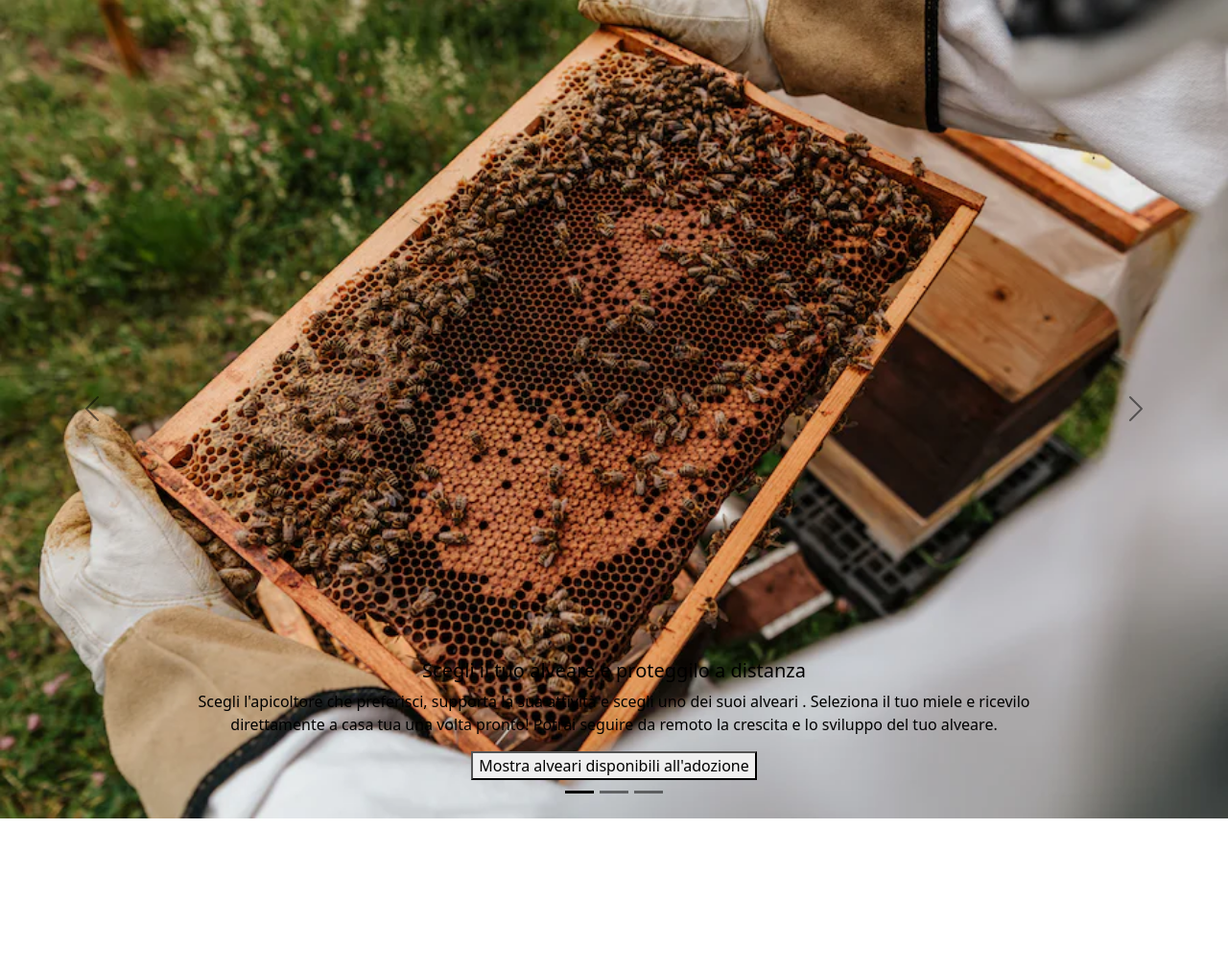
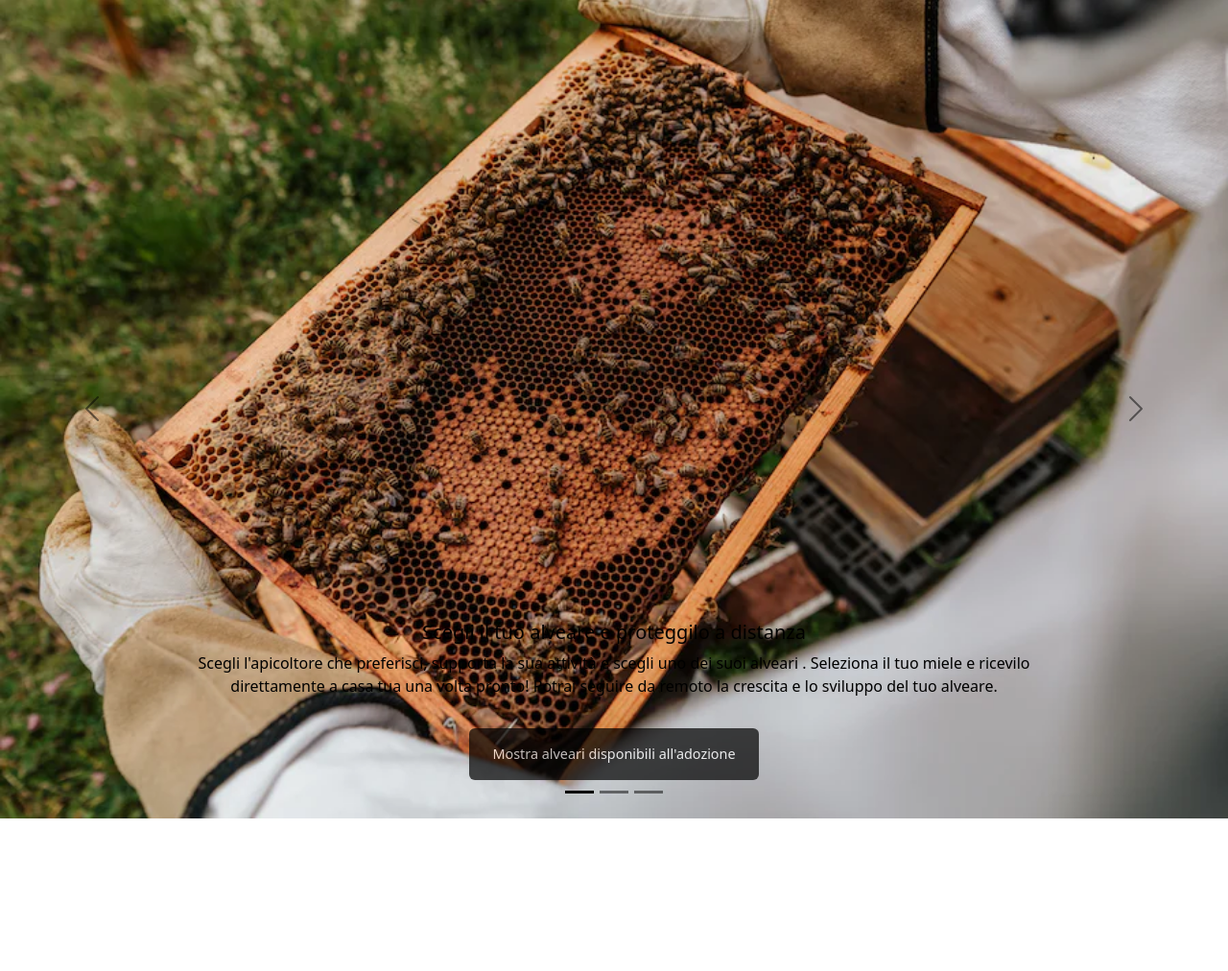
Before and after one commit to gianwario/BeeHave, a Flask app: page / in a window 1280 px wide. Shown: the part 1543-2555 px from the top of the page at 96% size. Run offline with Flask 2, Linux system fonts and the light colour scheme; parts of the project's set-up code (start-up, migrations or seed data) failed here and were passed over.

Commit message:
carousel text fix

```diff
--- a/Website/flaskr/gestione_vendita/GestioneVenditaController.py
+++ b/Website/flaskr/gestione_vendita/GestioneVenditaController.py
@@ -65,9 +65,9 @@ def info_articolo(prodotto_id):
 
 @gv.route('/visualizza_prodotti_vendita/<int:apicoltore_id>', methods=['POST', 'GET'])
 @login_required
-def mostra_articoli_in_vendita(apicoltore_id):
+def mostra_articoli_in_vendita():
     if session['isApicoltore']:
-        prodotti_in_vendita = get_prodotti_by_apicoltore(apicoltore_id)
+        prodotti_in_vendita = get_prodotti_by_apicoltore()
         return render_template('/catalogo_prodotti_apicoltore.html', prodotti_in_vendita=prodotti_in_vendita)
 
 
--- a/Website/flaskr/templates/home.html
+++ b/Website/flaskr/templates/home.html
@@ -21,6 +21,18 @@
         text-align: center;
     }
 
+.carousel-inner button {
+  margin-top: 1rem;
+  background-color: black;
+  opacity: 70%;
+  color: #fff;
+  border: none;
+  outline: none;
+  padding: 1rem 1.5rem;
+  font-size: 0.9rem;
+  border-radius: 6px;
+  cursor: pointer;
+}
 </style>
 <br>
 <header>
@@ -91,7 +103,7 @@
         <div class="carousel-item">
             <img src="../static/images/home3.webp" class="d-block w-100" alt="...">
             <div class="carousel-caption d-none d-md-block">
-                <h5>Acquista il tuo miele preferito!</h5>
+                <h5>Mostra catalogo prodotti</h5>
                 <p>Scegli la qualità e la professionalità dei nostri apicoltori esperti.</p>
                 <button>Acquista i nostri prodotti</button>
             </div>
```
